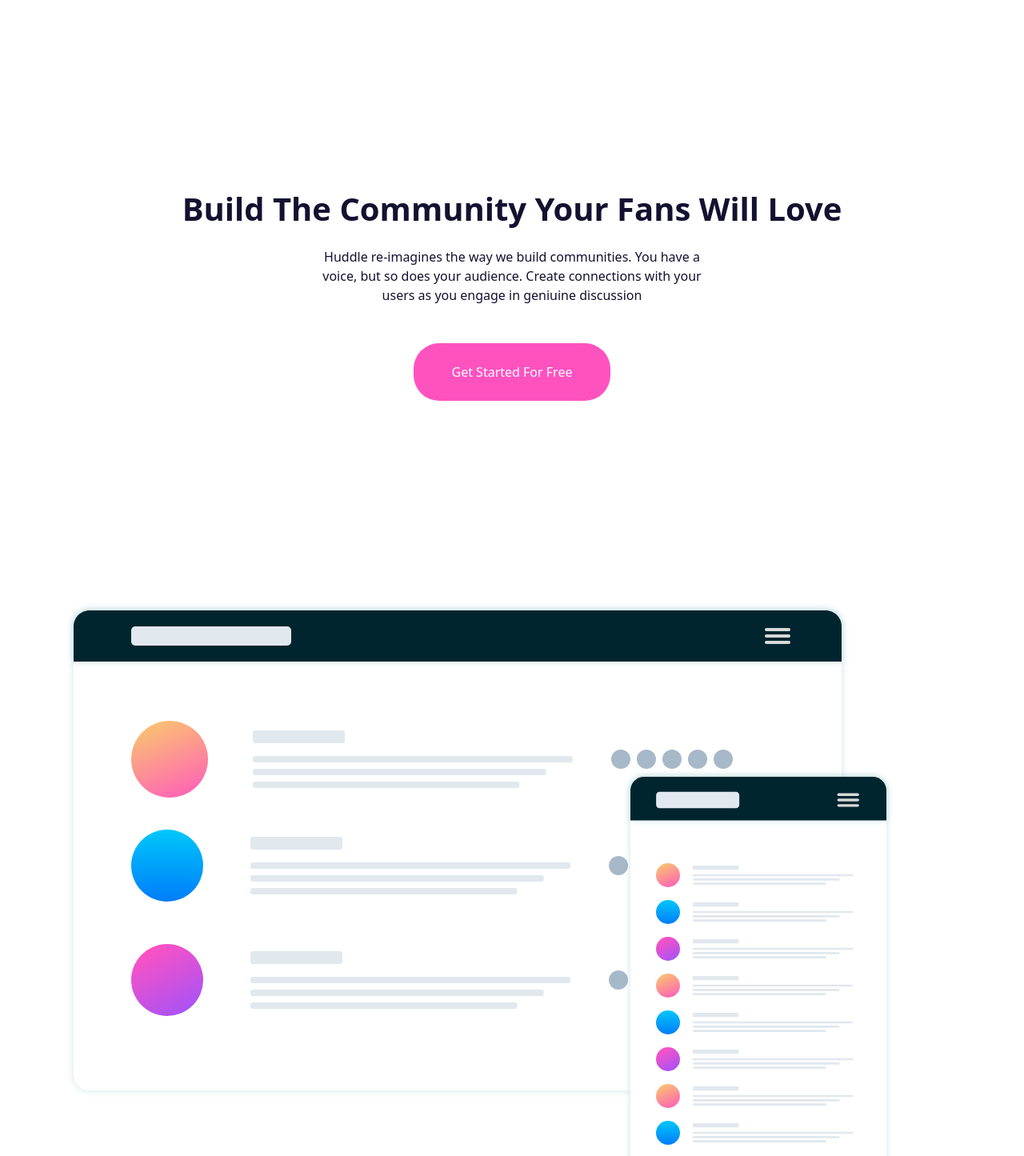
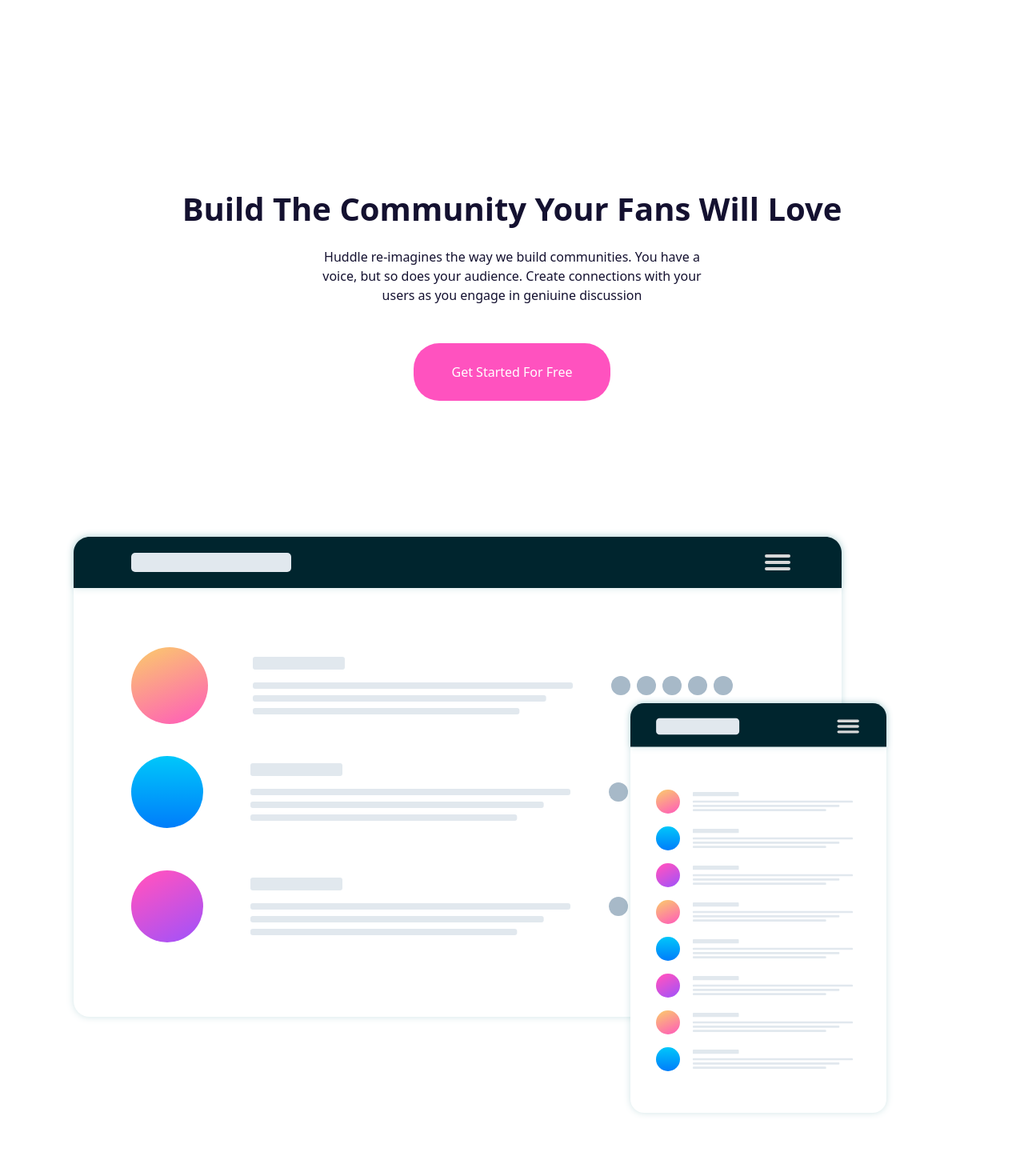
Before and after one commit to codingwithcesur/Responsive-Design, a plain HTML site: page index.html in a window 1280 px wide. Shown: the part 95-1540 px from the top of the page at 80% size. Drawn offline with nearby package versions, Linux system fonts and the light colour scheme.

Commit message:
fix the zoom bug

```diff
--- a/style.css
+++ b/style.css
@@ -3,7 +3,7 @@
 }
 
 .first-page {
-  height: 100vh;
+  margin-bottom: 20vh;
 }
 .header-btn {
   border-color: hsl(321, 100%, 78%);
@@ -23,7 +23,7 @@
 }
 
 .second-page {
-  height: 160vh;
+  margin-bottom: 30vh;
 }
 
 .community-stat {
@@ -35,7 +35,7 @@
 
 .third-page {
   /* display: flex; */
-  height: 100vh;
+  /* height: 100vh; */
   background-image: url(/images/bg-section-top-desktop-1.svg);
   background-repeat: no-repeat;
   background-size: cover;
```
